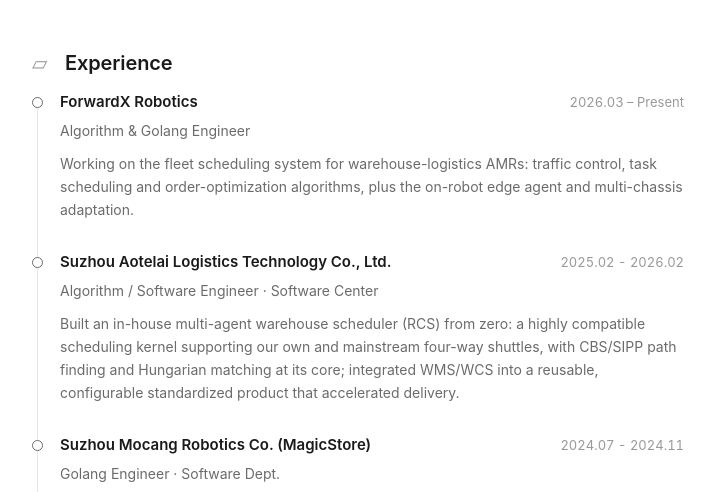
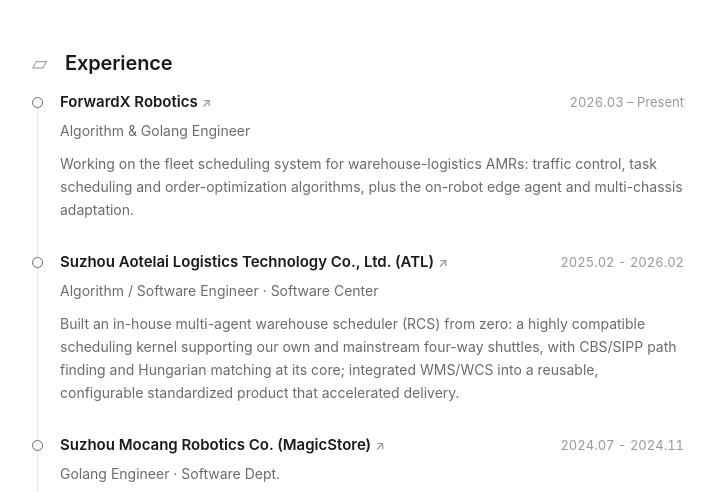
Before and after one commit to Bussterflowre/Bussterflowre.github.io, a plain HTML site: page index.html in a window 1280 px wide. Shown: the part 4144-4636 px from the top of the page, without its empty margins (392-1107 px from the left). Drawn offline with Linux system fonts and the light colour scheme.

Commit message:
feat: 经历板块公司名链接官网
灵动科技/奥特莱/魔仓三家公司名可点击跳转官网，带外链箭头标识；英文名补充 ATL、MagicStore 品牌缩写。

```diff
--- a/index.html
+++ b/index.html
@@ -367,7 +367,7 @@
           <div class="timeline-marker"></div>
           <div class="timeline-content">
             <div class="timeline-header">
-              <h3 data-i18n="tl1.org">ForwardX Robotics</h3>
+              <h3><a class="org-link" href="https://www.lingdongkeji.com/" target="_blank" rel="noopener"><span data-i18n="tl1.org">ForwardX Robotics</span></a></h3>
               <span class="timeline-period" data-i18n="tl1.period">2026.03 – Present</span>
             </div>
             <p class="timeline-role" data-i18n="tl1.role">Algorithm &amp; Golang Engineer</p>
@@ -383,7 +383,7 @@
           <div class="timeline-marker"></div>
           <div class="timeline-content">
             <div class="timeline-header">
-              <h3 data-i18n="tl2.org">Suzhou Aotelai Logistics Technology Co., Ltd.</h3>
+              <h3><a class="org-link" href="https://www.atl56.cn/" target="_blank" rel="noopener"><span data-i18n="tl2.org">Suzhou Aotelai Logistics Technology Co., Ltd. (ATL)</span></a></h3>
               <span class="timeline-period">2025.02 - 2026.02</span>
             </div>
             <p class="timeline-role" data-i18n="tl2.role">Algorithm / Software Engineer · Software Center</p>
@@ -400,7 +400,7 @@
           <div class="timeline-marker"></div>
           <div class="timeline-content">
             <div class="timeline-header">
-              <h3 data-i18n="tl3.org">Suzhou Mocang Robotics Co. (MagicStore)</h3>
+              <h3><a class="org-link" href="https://www.magic-store.com.cn" target="_blank" rel="noopener"><span data-i18n="tl3.org">Suzhou Mocang Robotics Co. (MagicStore)</span></a></h3>
               <span class="timeline-period">2024.07 - 2024.11</span>
             </div>
             <p class="timeline-role" data-i18n="tl3.role">Golang Engineer · Software Dept.</p>
--- a/script.js
+++ b/script.js
@@ -110,7 +110,7 @@
       "tl1.role": "Algorithm &amp; Golang Engineer",
       "tl1.desc":
         "Working on the fleet scheduling system for warehouse-logistics AMRs: traffic control, task scheduling and order-optimization algorithms, plus the on-robot edge agent and multi-chassis adaptation.",
-      "tl2.org": "Suzhou Aotelai Logistics Technology Co., Ltd.",
+      "tl2.org": "Suzhou Aotelai Logistics Technology Co., Ltd. (ATL)",
       "tl2.role": "Algorithm / Software Engineer · Software Center",
       "tl2.desc":
         "Built an in-house multi-agent warehouse scheduler (RCS) from zero: a highly compatible scheduling kernel supporting our own and mainstream four-way shuttles, with CBS/SIPP path finding and Hungarian matching at its core; integrated WMS/WCS into a reusable, configurable standardized product that accelerated delivery.",
--- a/styles.css
+++ b/styles.css
@@ -489,6 +489,24 @@
   margin: 0;
 }
 
+/* 公司名带官网链接 */
+.org-link {
+  color: inherit;
+  border-bottom: 1px solid transparent;
+  transition: border-color 0.15s ease;
+}
+
+.org-link:hover {
+  border-bottom-color: var(--fg);
+}
+
+.org-link::after {
+  content: "↗";
+  font-size: 0.82em;
+  color: var(--fg-subtle);
+  margin-left: 4px;
+}
+
 .timeline-period {
   font-size: 13px;
   color: var(--fg-subtle);
```
